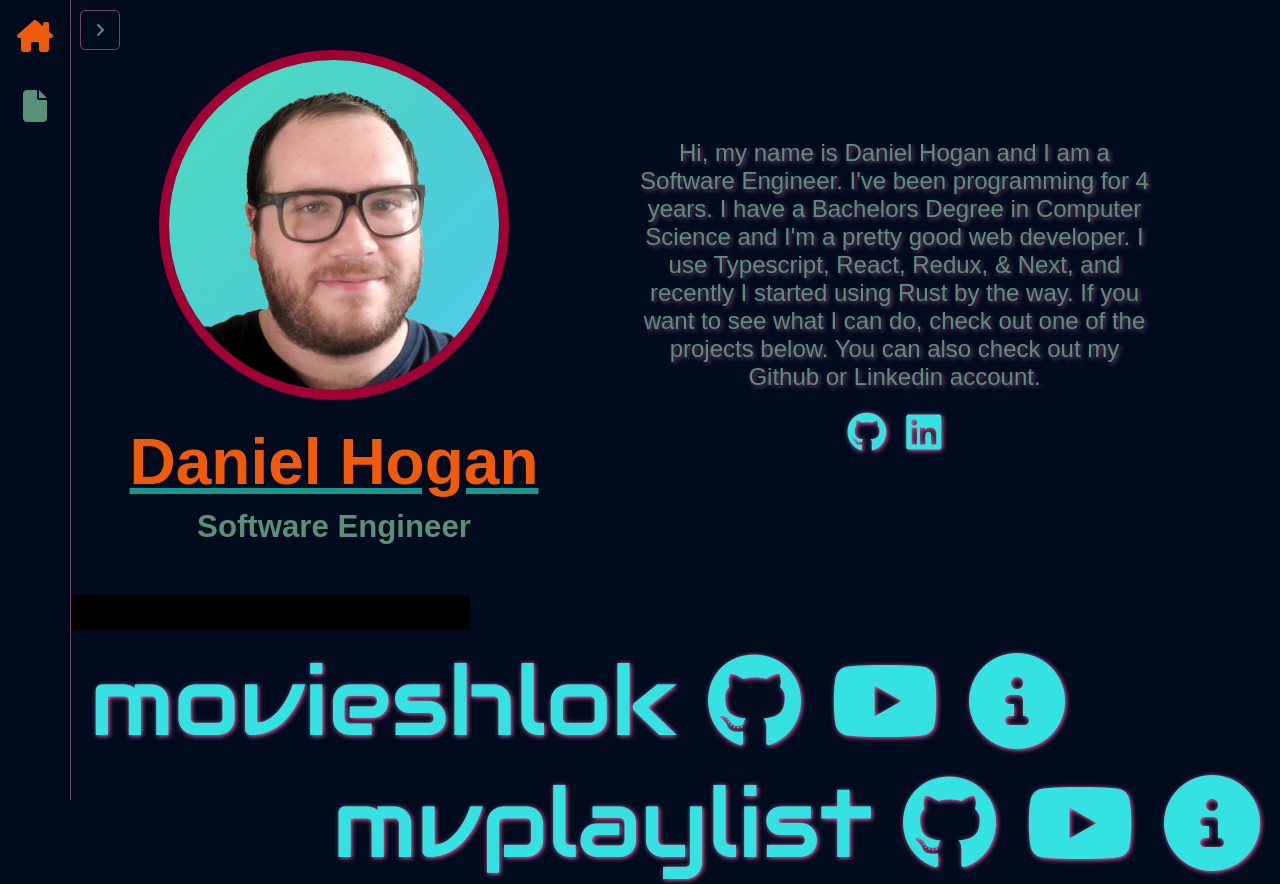
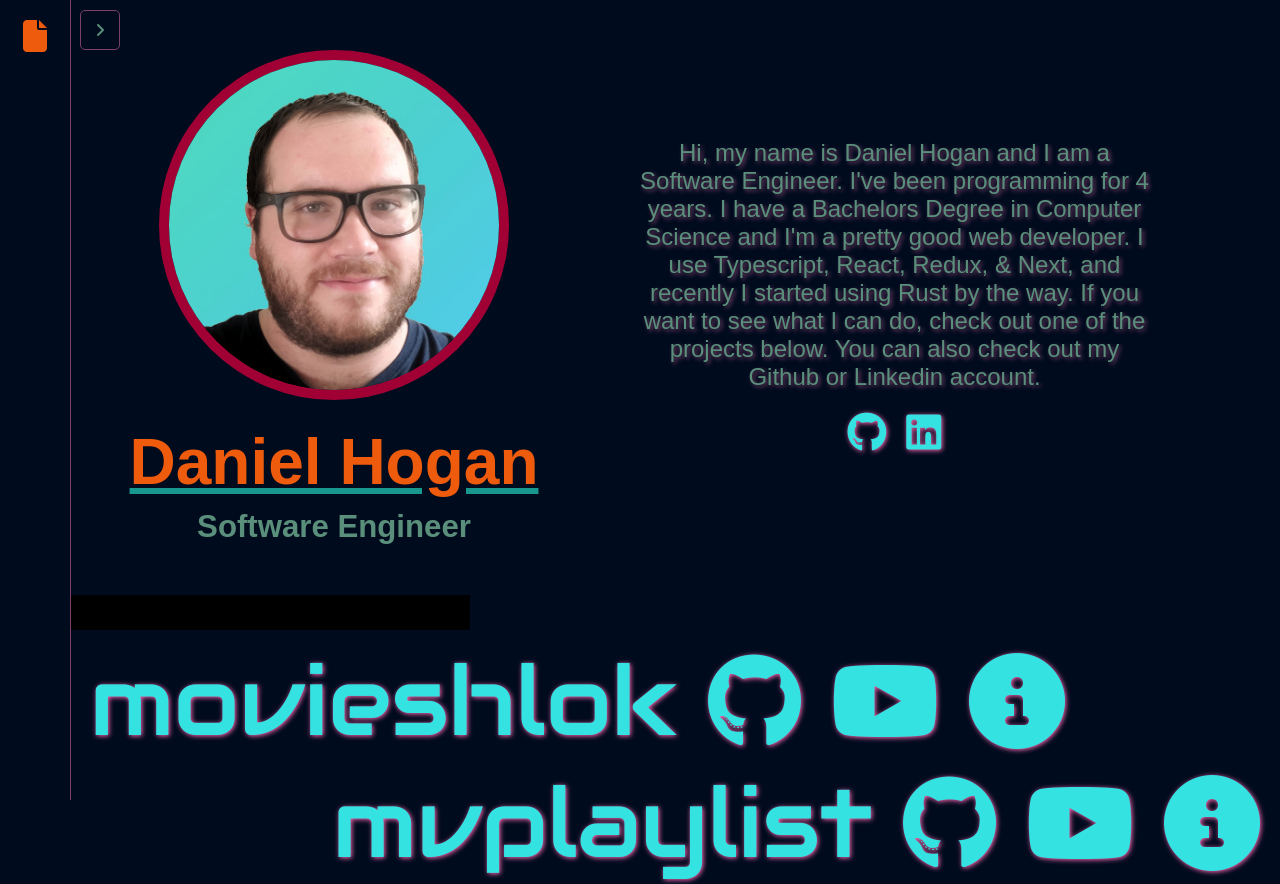
Before and after one commit to danielxhogan/portfolio22, a Next.js app: page / in a window 1280 px wide. Built offline with nearby package versions, Linux system fonts and the light colour scheme.

Commit message:
link to github resume

```diff
--- a/components/SideNav.tsx
+++ b/components/SideNav.tsx
@@ -28,15 +28,15 @@ export default function SideNav() {
   }
 
   const pages = [
-    {
-      key: 0,
-      endpoint: "/",
-      icon: "fa-house-chimney",
-      label: "Home"
-    },
+    // {
+    //   key: 0,
+    //   endpoint: "/",
+    //   icon: "fa-house-chimney",
+    //   label: "Home"
+    // },
     {
       key: 1,
-      endpoint: "/resume",
+      endpoint: "https://github.com/danielxhogan/resume",
       icon: "fa-file",
       label: "Resume"
     }
@@ -45,7 +45,7 @@ export default function SideNav() {
   const renderPages = (pages: IPage[]) => {
     return pages.map(page => {
       return (
-        <Link key={page.key} href={`${page.endpoint}`}>
+        <Link key={page.key} href={`${page.endpoint}`} target="_blank">
           <div
             className={`
             ${styles["side-nav-item"]}
@@ -82,7 +82,23 @@ export default function SideNav() {
         >
           <i className="fa-solid fa-angle-right" />
         </div>
+
         {renderPages(pages)}
+
+        {/* <div
+          className={`
+            ${styles["side-nav-item"]}
+            ${styles[shownHidden]}
+          `}
+          onClick={() => setShownHidden(HIDDEN)}
+        >
+          <div className={styles["page-icon"]}>
+            <i className={`fa-solid fa-2x fa-file`}></i>
+          </div>
+          <div className={styles["page-label"]}>
+            <h2>Resume</h2>
+          </div>
+        </div> */}
         <div
           className={`
           ${styles["page-buttons"]}
--- a/pages/resume.tsx
+++ b/pages/resume.tsx
@@ -10,8 +10,10 @@ export default function Resume() {
       <Head>
         <title>danielxhogan | resume</title>
       </Head>
+
       <main className={styles["main"]}>
         <SideNav />
+
         <iframe
           className={styles["resume"]}
           src="https://docs.google.com/document/d/e/2PACX-1vSYC1KqAKnVP2hrhIDmdIMxZ4GBe5ynnFu0cBpOVMOZpHte_IxT7-kaJd-urPy4CA/pub?embedded=true"
```
Also changed, not shown: styles/Resume.module.css (+6 -4 lines).
